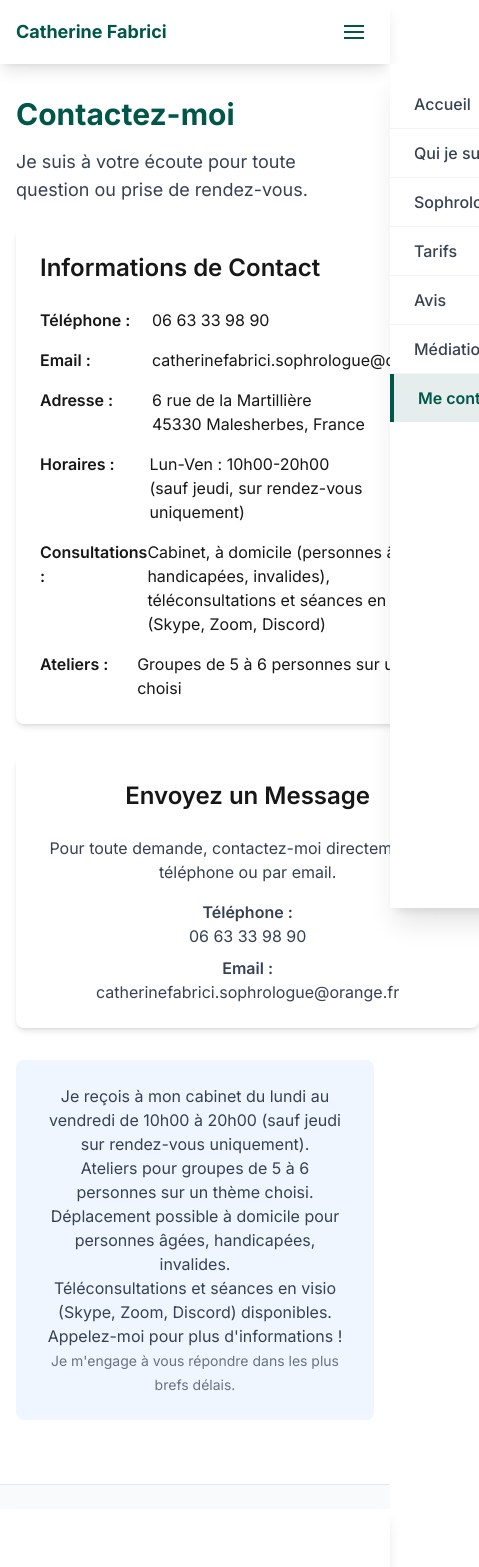
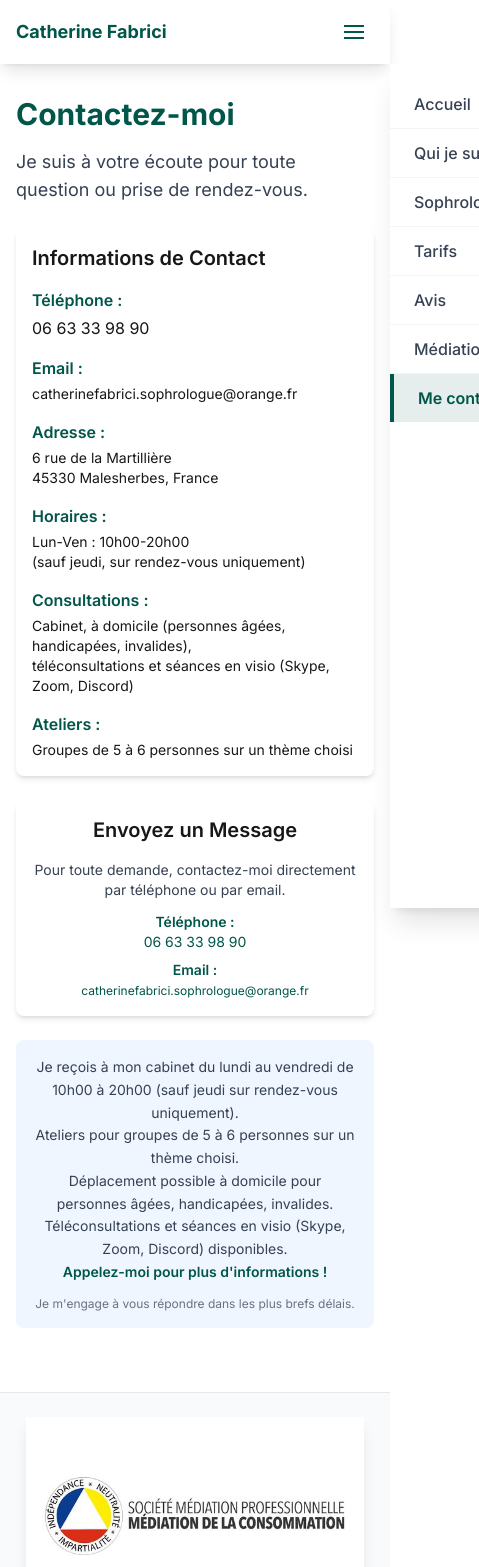
Before and after one commit to sophrologue/nextjs, a Next.js app: page /contact in a window 390 px wide. Shown: the top 1567 px of the page, 479 px wide, since content can reach past the window. Built offline with nearby package versions, Linux system fonts and the light colour scheme.

Commit message:
fix: mobile responsive view issue

```diff
--- a/src/app/(components)/footer/SocietyMark.tsx
+++ b/src/app/(components)/footer/SocietyMark.tsx
@@ -4,7 +4,7 @@ import sophrologySocietyMark from '../../(assets)/society_mark.jpeg';
 
 const SocietyMark = () => {
   return (
-    <div className="flex items-center w-full justify-center bg-white  p-4 shadow-lg">
+    <div className="flex items-center md:w-full justify-center bg-white  p-4 shadow-lg">
       <Image
         src={sophrologySocietyMark}
         alt="Sophrologie Society Member"
--- a/src/app/contact/page.tsx
+++ b/src/app/contact/page.tsx
@@ -11,43 +11,43 @@ const ContactPage = () => {
           Je suis à votre écoute pour toute question ou prise de rendez-vous.
         </p>
 
-        <div className="grid md:grid-cols-2 gap-8">
+        <div className="grid grid-cols-1 lg:grid-cols-2 gap-6 md:gap-8">
           {/* Contact Information */}
-          <div className="bg-white p-6 rounded-lg shadow-md">
-            <h2 className="text-2xl font-semibold mb-6">Informations de Contact</h2>
+          <div className="bg-white p-4 md:p-6 rounded-lg shadow-md">
+            <h2 className="text-xl md:text-2xl font-semibold mb-4 md:mb-6">Informations de Contact</h2>
             <div className="space-y-4">
-              <div className="flex items-start">
-                <span className="font-semibold w-28">Téléphone :</span>
-                <span>06 63 33 98 90</span>
+              <div className="flex flex-col sm:flex-row sm:items-start">
+                <span className="font-semibold text-[#005649] mb-1 sm:mb-0 sm:w-32 md:w-36">Téléphone :</span>
+                <span className="break-all">06 63 33 98 90</span>
               </div>
-              <div className="flex items-start">
-                <span className="font-semibold w-28">Email :</span>
-                <span>catherinefabrici.sophrologue@orange.fr</span>
+              <div className="flex flex-col sm:flex-row sm:items-start">
+                <span className="font-semibold text-[#005649] mb-1 sm:mb-0 sm:w-32 md:w-36">Email :</span>
+                <span className="break-all text-sm md:text-base">catherinefabrici.sophrologue@orange.fr</span>
               </div>
-              <div className="flex items-start">
-                <span className="font-semibold w-28">Adresse :</span>
-                <span>
+              <div className="flex flex-col sm:flex-row sm:items-start">
+                <span className="font-semibold text-[#005649] mb-1 sm:mb-0 sm:w-32 md:w-36">Adresse :</span>
+                <span className="text-sm md:text-base">
                   6 rue de la Martillière<br />
                   45330 Malesherbes, France
                 </span>
               </div>
-              <div className="flex items-start">
-                <span className="font-semibold w-28">Horaires :</span>
-                <span>
+              <div className="flex flex-col sm:flex-row sm:items-start">
+                <span className="font-semibold text-[#005649] mb-1 sm:mb-0 sm:w-32 md:w-36">Horaires :</span>
+                <span className="text-sm md:text-base">
                   Lun-Ven : 10h00-20h00<br />
                   (sauf jeudi, sur rendez-vous uniquement)
                 </span>
               </div>
-              <div className="flex items-start">
-                <span className="font-semibold w-28">Consultations :</span>
-                <span>
+              <div className="flex flex-col sm:flex-row sm:items-start">
+                <span className="font-semibold text-[#005649] mb-1 sm:mb-0 sm:w-32 md:w-36">Consultations :</span>
+                <span className="text-sm md:text-base">
                   Cabinet, à domicile (personnes âgées, handicapées, invalides),<br />
                   téléconsultations et séances en visio (Skype, Zoom, Discord)
                 </span>
               </div>
-              <div className="flex items-start">
-                <span className="font-semibold w-28">Ateliers :</span>
-                <span>
+              <div className="flex flex-col sm:flex-row sm:items-start">
+                <span className="font-semibold text-[#005649] mb-1 sm:mb-0 sm:w-32 md:w-36">Ateliers :</span>
+                <span className="text-sm md:text-base">
                   Groupes de 5 à 6 personnes sur un thème choisi
                 </span>
               </div>
@@ -55,28 +55,29 @@ const ContactPage = () => {
           </div>
 
           {/* No Contact Form */}
-          <div className="bg-white p-6 rounded-lg shadow-md flex flex-col items-center justify-center">
-            <h2 className="text-2xl font-semibold mb-6">Envoyez un Message</h2>
-            <p className="text-gray-700 text-center">
+          <div className="bg-white p-4 md:p-6 rounded-lg shadow-md flex flex-col items-center justify-center">
+            <h2 className="text-xl md:text-2xl font-semibold mb-4 md:mb-6 text-center">Envoyez un Message</h2>
+            <p className="text-gray-700 text-center text-sm md:text-base">
               Pour toute demande, contactez-moi directement par téléphone ou par email.<br />
-              <span className="block mt-4 font-semibold">Téléphone :</span>
-              06 63 33 98 90<br />
-              <span className="block mt-2 font-semibold">Email :</span>
-              catherinefabrici.sophrologue@orange.fr
+              <span className="block mt-3 md:mt-4 font-semibold text-[#005649]">Téléphone :</span>
+              <a href="tel:0663339890" className="text-[#005649] hover:underline">06 63 33 98 90</a><br />
+              <span className="block mt-2 font-semibold text-[#005649]">Email :</span>
+              <a href="mailto:catherinefabrici.sophrologue@orange.fr" className="text-[#005649] hover:underline break-all text-xs md:text-sm">
+                catherinefabrici.sophrologue@orange.fr
+              </a>
             </p>
           </div>
         </div>
 
-        <div className="mt-8 text-center bg-blue-50 p-6 rounded-lg">
-
-          <p className="text-gray-700">
+        <div className="mt-6 md:mt-8 text-center bg-blue-50 p-4 md:p-6 rounded-lg">
+          <p className="text-gray-700 text-sm md:text-base leading-relaxed">
             Je reçois à mon cabinet du lundi au vendredi de 10h00 à 20h00 (sauf jeudi sur rendez-vous uniquement).<br />
             Ateliers pour groupes de 5 à 6 personnes sur un thème choisi.<br />
             Déplacement possible à domicile pour personnes âgées, handicapées, invalides.<br />
             Téléconsultations et séances en visio (Skype, Zoom, Discord) disponibles.<br />
-            Appelez-moi pour plus d&apos;informations !
+            <span className="text-[#005649] font-semibold">Appelez-moi pour plus d&apos;informations !</span>
           </p>
-          <span className="text-gray-500 text-sm">
+          <span className="text-gray-500 text-xs md:text-sm block mt-3">
             Je m&apos;engage à vous répondre dans les plus brefs délais.
           </span>
         </div>
```
